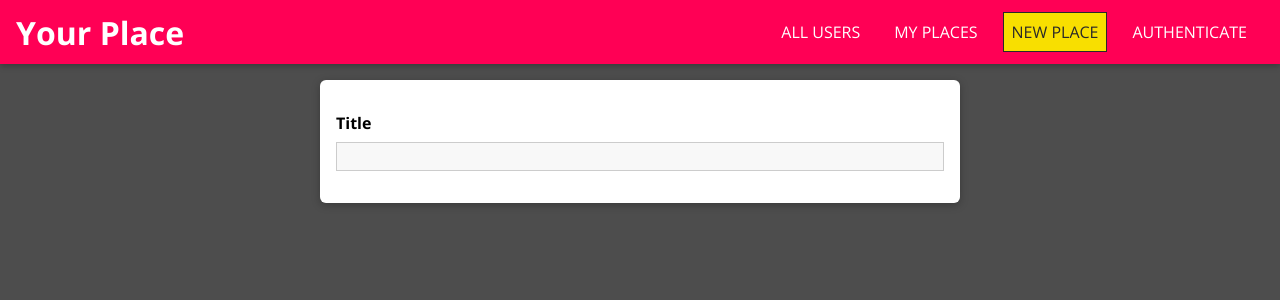
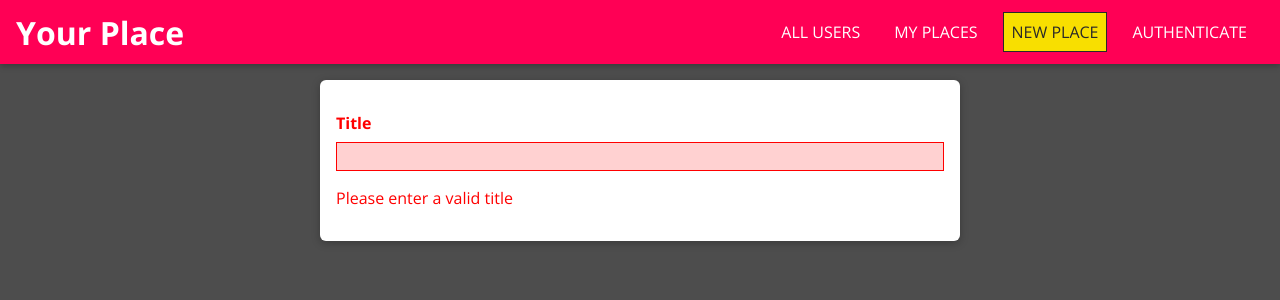
Before and after one commit to mishkamag/first-mern-app, a React (Create React App) app: page /places/new in a window 1280 px wide. Shown: the top 300 px of the page. Built offline with nearby package versions, Linux system fonts and the light colour scheme.

Commit message:
input reducer

```diff
--- a/src/places/pages/NewPlace.js
+++ b/src/places/pages/NewPlace.js
@@ -5,7 +5,13 @@
 const NewPlace = () => {
   return (
     <form className="place-form">
-      <Input element="input" type="text" label="Title" />
+      <Input
+        element="input"
+        type="text"
+        label="Title"
+        validators={[]}
+        errorText="Please enter a valid title"
+      />
     </form>
   );
 };
--- a/src/shared/components/FormElements/Input.js
+++ b/src/shared/components/FormElements/Input.js
@@ -1,18 +1,56 @@
-import React from "react";
+import React, { useReducer } from "react";
 import "./Input.css";
 
+const inputReducer = (state, action) => {
+  switch (action.type) {
+    case "CHANGE":
+      return {
+        ...state,
+        value: action.val,
+        isValid: true,
+      };
+    default:
+      return state;
+  }
+};
+
 const Input = (props) => {
+  const [inputState, dispatch] = useReducer(inputReducer, {
+    value: "",
+    isValid: false,
+  });
+
+  const changeHandler = (event) => {
+    dispatch({ type: "CHANGE", val: event.target.value });
+  };
+
   const element =
     props.element === "input" ? (
-      <input id={props.id} type={props.type} placeholder={props.placeholder} />
+      <input
+        id={props.id}
+        type={props.type}
+        placeholder={props.placeholder}
+        onChange={changeHandler}
+        value={inputState.value}
+      />
     ) : (
-      <textarea id={props.id} row={props.rows || 3} />
+      <textarea
+        id={props.id}
+        row={props.rows || 3}
+        onChange={changeHandler}
+        value={inputState.value}
+      />
     );
 
   return (
-    <div className={`form-control`}>
+    <div
+      className={`form-control ${
+        !inputState.isValid && "form-control--invalid"
+      }`}
+    >
       <label htmlFor={props.id}>{props.label}</label>
       {element}
+      {!inputState.isValid && <p>{props.errorText}</p>}
     </div>
   );
 };
```
